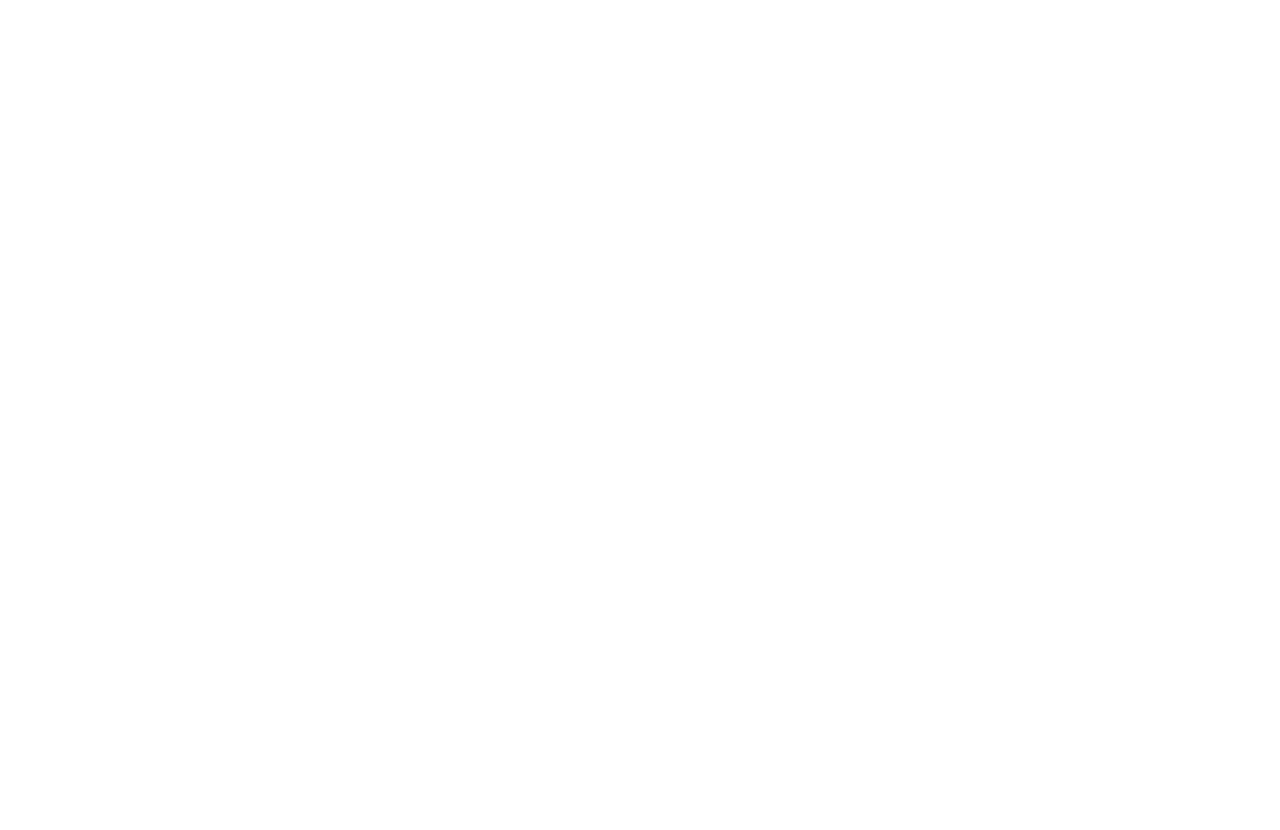
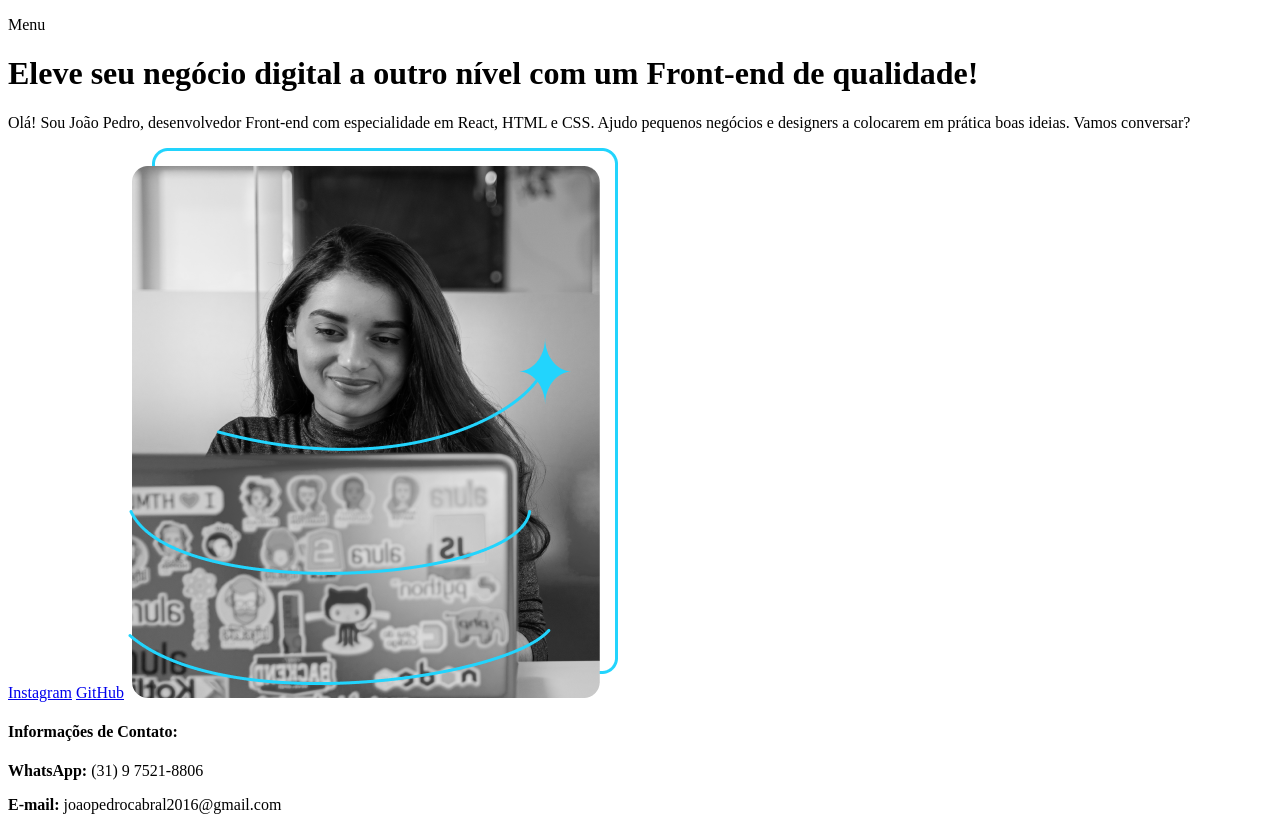
Before and after one commit to joaopedrocabral/portifolio, a plain HTML site: page index.html in a window 1280 px wide. Before the commit the page ends 800 px from the top, so only its background shows below. Drawn offline with Linux system fonts and the light colour scheme.

Commit message:
Atualizado HTML e CSS

```diff
--- a/index.html
+++ b/index.html
@@ -3,9 +3,27 @@
 <head>
     <meta charset="UTF-8">
     <meta name="viewport" content="width=device-width, initial-scale=1.0">
-    <title>Portifólio</title>
+    <title>Portifólio João Pedro</title>
 </head>
 <body>
-
+    <header>
+        <p>Menu</p>
+    </header>
+    <main>
+        <h1>Eleve seu negócio digital a outro nível
+            <strong>com um Front-end de qualidade!</strong></h1>
+            <p>Olá! Sou João Pedro, desenvolvedor Front-end com
+                especialidade em React, HTML e CSS. Ajudo pequenos
+                negócios e designers a colocarem em prática boas ideias.
+                Vamos conversar?</p>
+                <a href="https://instagram.com/jpcaabral">Instagram</a>
+                <a href="https://github.com/joaopedrocabral">GitHub</a>
+                <img src="image.png" alt = "Foto da Joana Santos programando.">
+    </main>
+    <footer>
+        <h4>Informações de Contato:</h4>
+        <p><strong>WhatsApp: </strong>(31) 9 7521-8806</p>
+        <p><strong>E-mail: </strong>joaopedrocabral2016@gmail.com</p>
+    </footer>
 </body>
 </html>
```
Also changed, not shown: image.png (added), style.css (added).
